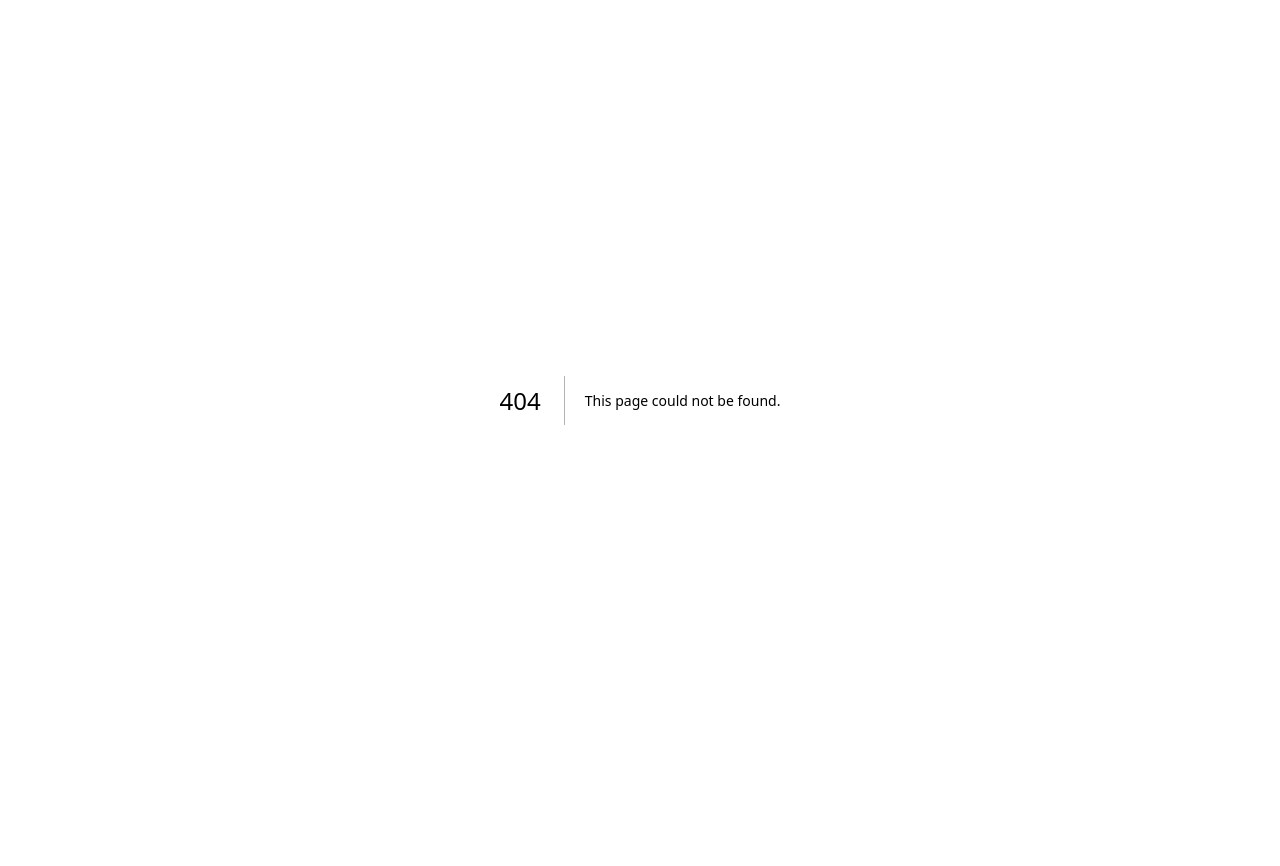
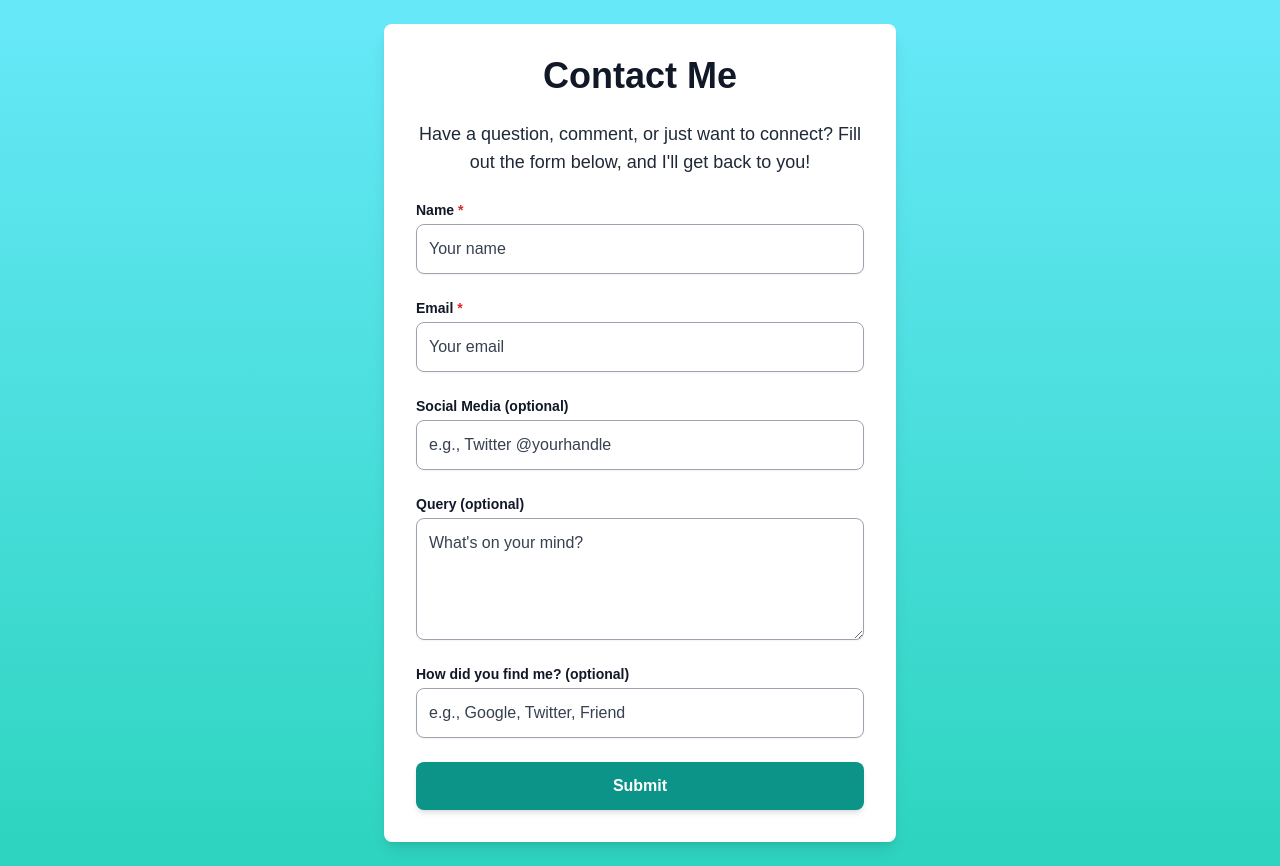
Before and after one commit to Chepenik/binmuckernextjs, a Next.js app: page /contact in a window 1280 px wide. Before the commit this address had no page. Before the commit the page ends 800 px from the top, so only its background shows below. Built offline with nearby package versions, Linux system fonts and the light colour scheme.

Commit message:
small steps add up over time

```diff
--- a/src/app/components/Header.tsx
+++ b/src/app/components/Header.tsx
@@ -27,9 +27,6 @@ export function Header() {
     return () => window.removeEventListener('scroll', handleScroll);
   }, [lastScrollY, isOpen, toggleOpen]);
 
-  // Sticky (or fixed) + transparent so content can flow underneath if wanted
-  // but we keep it simpler by not covering the content.
-  // If you want it "fixed", swap "sticky top-0" for "fixed w-full".
   const headerStyling = `
     sticky top-0 bg-transparent text-black z-50
     transition-transform duration-300 shadow-md
@@ -50,12 +47,12 @@ export function Header() {
           />
         </Link>
 
-        {/* Mobile menu toggle (hidden on desktop) */}
+        {/* Mobile menu toggle */}
         <div className="md:hidden">
           <MenuToggle toggle={() => toggleOpen()} />
         </div>
 
-        {/* Desktop nav (hidden on mobile) */}
+        {/* Desktop navigation */}
         <div className="hidden md:flex items-center space-x-8">
           {links.map((link) => (
             <Link
@@ -66,9 +63,12 @@ export function Header() {
               {link}
             </Link>
           ))}
-          <button className="border border-black px-4 py-2 rounded-full text-black hover:bg-black hover:text-white transition">
+          <Link
+            href="/contact"
+            className="border border-black px-4 py-2 rounded-full text-black hover:bg-black hover:text-white transition"
+          >
             Get in Touch
-          </button>
+          </Link>
         </div>
       </nav>
 
@@ -92,13 +92,13 @@ export function Header() {
               {link}
             </Link>
           ))}
-          <button
-            className="border border-black px-4 py-2 rounded-full text-black
-                       hover:bg-black hover:text-white transition"
+          <Link
+            href="/contact"
+            className="border border-black px-4 py-2 rounded-full text-black hover:bg-black hover:text-white transition"
             onClick={() => toggleOpen()}
           >
             Get in Touch
-          </button>
+          </Link>
         </motion.div>
       )}
     </motion.header>
--- /dev/null
+++ b/src/app/contact/page.tsx
@@ -0,0 +1,89 @@
+import React from 'react';
+
+export default function ContactPage() {
+  return (
+    <section className="min-h-screen flex items-center justify-center bg-gradient-to-b from-cyan-300 to-teal-400 p-6">
+      <form
+        action="https://formsubmit.co/chepenikconor@gmail.com"
+        method="POST"
+        className="w-full max-w-lg space-y-6 bg-white p-8 rounded-lg shadow-lg"
+      >
+        <h1 className="text-4xl font-bold text-gray-900 text-center">Contact Me</h1>
+        <p className="text-lg text-gray-800 text-center">
+          Have a question, comment, or just want to connect? Fill out the form below, and I&apos;ll get back to you!
+        </p>
+        <div>
+          <label htmlFor="name" className="block text-sm font-semibold text-gray-900 mb-1">
+            Name <span className="text-red-600">*</span>
+          </label>
+          <input
+            type="text"
+            id="name"
+            name="name"
+            required
+            placeholder="Your name"
+            className="block w-full p-3 rounded-lg border border-gray-400 shadow-sm placeholder-gray-700 text-gray-900 focus:outline-none focus:ring-2 focus:ring-teal-600"
+          />
+        </div>
+        <div>
+          <label htmlFor="email" className="block text-sm font-semibold text-gray-900 mb-1">
+            Email <span className="text-red-600">*</span>
+          </label>
+          <input
+            type="email"
+            id="email"
+            name="email"
+            required
+            placeholder="Your email"
+            className="block w-full p-3 rounded-lg border border-gray-400 shadow-sm placeholder-gray-700 text-gray-900 focus:outline-none focus:ring-2 focus:ring-teal-600"
+          />
+        </div>
+        <div>
+          <label htmlFor="social-media" className="block text-sm font-semibold text-gray-900 mb-1">
+            Social Media (optional)
+          </label>
+          <input
+            type="text"
+            id="social-media"
+            name="social_media"
+            placeholder="e.g., Twitter @yourhandle"
+            className="block w-full p-3 rounded-lg border border-gray-400 shadow-sm placeholder-gray-700 text-gray-900 focus:outline-none focus:ring-2 focus:ring-teal-600"
+          />
+        </div>
+        <div>
+          <label htmlFor="query" className="block text-sm font-semibold text-gray-900 mb-1">
+            Query (optional)
+          </label>
+          <textarea
+            id="query"
+            name="query"
+            rows={4}
+            placeholder="What&apos;s on your mind?"
+            className="block w-full p-3 rounded-lg border border-gray-400 shadow-sm placeholder-gray-700 text-gray-900 focus:outline-none focus:ring-2 focus:ring-teal-600"
+          ></textarea>
+        </div>
+        <div>
+          <label htmlFor="how-found" className="block text-sm font-semibold text-gray-900 mb-1">
+            How did you find me? (optional)
+          </label>
+          <input
+            type="text"
+            id="how-found"
+            name="how_found"
+            placeholder="e.g., Google, Twitter, Friend"
+            className="block w-full p-3 rounded-lg border border-gray-400 shadow-sm placeholder-gray-700 text-gray-900 focus:outline-none focus:ring-2 focus:ring-teal-600"
+          />
+        </div>
+        <input type="hidden" name="_subject" value="New Contact Submission" />
+        <input type="hidden" name="_captcha" value="false" />
+        <input type="hidden" name="_next" value="https://binmucker.com/thank-you" />
+        <button
+          type="submit"
+          className="w-full bg-teal-600 text-white font-semibold py-3 rounded-lg shadow-md hover:bg-teal-700 focus:outline-none focus:ring-2 focus:ring-teal-500"
+        >
+          Submit
+        </button>
+      </form>
+    </section>
+  );
+}
--- a/src/app/globals.css
+++ b/src/app/globals.css
@@ -4,13 +4,13 @@
 @tailwind utilities;
 
 :root {
-  --background: #ffffff;
+  --background-light: linear-gradient(to bottom, #d1f5f7, #b3e5e5); /* Soft cyan-teal gradient */
   --foreground: #171717;
 }
 
 @media (prefers-color-scheme: dark) {
   :root {
-    --background: #0a0a0a;
+    --background-light: linear-gradient(to bottom, #1a1a2e, #16213e);
     --foreground: #ededed;
   }
 }
--- a/src/app/page.tsx
+++ b/src/app/page.tsx
@@ -1,19 +1,11 @@
 import React from 'react';
-import './globals.css';
-import { Inter } from 'next/font/google';
 import { Header } from './components/Header';
 import { Footer } from './components/Footer';
 import { HomeHero } from './components/HomeHero';
 
-const inter = Inter({ subsets: ['latin'] });
-
 export default function Page() {
   return (
-    <div
-      className={`${inter.className}
-                  bg-gradient-to-b from-currencyGreen to-treasuryGold
-                  min-h-screen flex flex-col`}
-    >
+    <div className="bg-gradient-to-b from-currencyGreen to-treasuryGold min-h-screen flex flex-col">
       <Header />
       <main className="flex-grow pt-[80px] px-4">
         <HomeHero />
--- /dev/null
+++ b/src/app/thank-you/page.tsx
@@ -0,0 +1,19 @@
+import React from 'react';
+import Link from 'next/link';
+
+export default function ThankYouPage() {
+  return (
+    <section className="min-h-screen flex flex-col items-center justify-center bg-gradient-to-b from-teal-400 to-cyan-300 p-6 text-center">
+      <div className="max-w-md">
+        <h1 className="text-5xl font-bold text-gray-900 mb-6">Thank You!</h1>
+        <p className="text-lg text-gray-800 mb-6">Your message has been sent successfully. I appreciate you reaching out and will get back to you as soon as possible!</p>
+        <p className="text-md text-gray-700 mb-8">In the meantime, feel free to explore more of my website or connect with me on social media.</p>
+        <div className="space-y-4">
+          <Link href="/" className="block bg-teal-600 text-white font-semibold py-3 px-6 rounded-lg shadow-md hover:bg-teal-700 transition">Back to Home</Link>
+          <Link href="/contact" className="block bg-cyan-500 text-white font-semibold py-3 px-6 rounded-lg shadow-md hover:bg-cyan-600 transition">Send Another Message</Link>
+        </div>
+      </div>
+      <footer className="mt-12 text-gray-700 text-sm">Built with ❤️ by Chep</footer>
+    </section>
+  );
+}
--- a/tailwind.config.ts
+++ b/tailwind.config.ts
@@ -1,17 +1,22 @@
-/** @type {import('tailwindcss').Config} */
 module.exports = {
   content: [
     "./src/app/**/*.{js,ts,jsx,tsx}",
-    // plus any other folders containing your components
+    "./src/components/**/*.{js,ts,jsx,tsx}"
   ],
   theme: {
     extend: {
       colors: {
-        currencyGreen: '#85BB65',      // Lighter bill green
-        federalGreen: '#156B45',       // Darker bill green
-        treasuryGold: '#BF9B30',       // Metallic gold
-        certificateGold: '#D4AF37',    // Brighter gold
-        securityBlue: '#1B3E87',       // Security thread blue
+        currencyGreen: '#85BB65',
+        treasuryGold: '#BF9B30',
+        gradientStart: '#6EE7B7',
+        gradientEnd: '#3B82F6',
+      },
+      spacing: {
+        '18': '4.5rem',
+        '108': '27rem',
+      },
+      fontFamily: {
+        sans: ['Inter', 'Arial', 'sans-serif'],
       },
     },
   },
```
Also changed, not shown: src/app/layout.tsx (+5 -7 lines).
